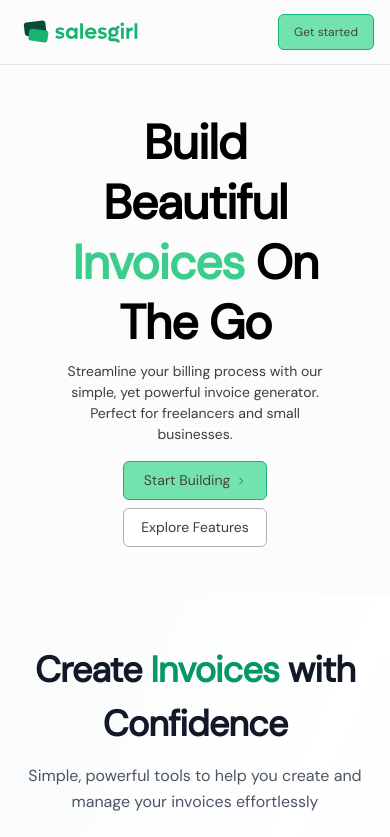
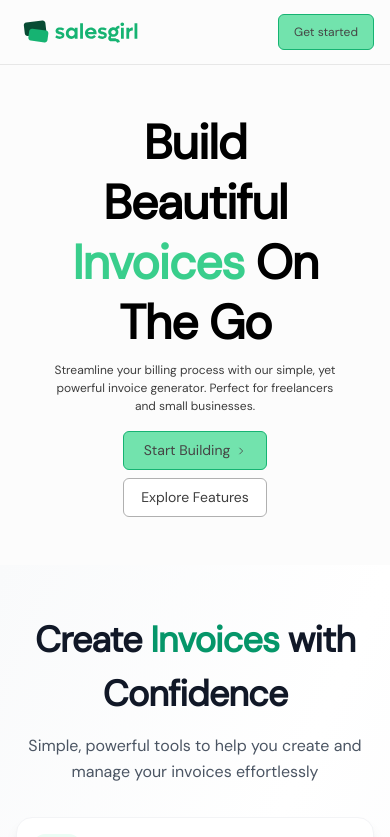
Before and after one commit to nanayawdev/salesgirl, a React (Vite) app: page / in a window 390 px wide. Shown: the top 837 px of the page. Built offline with nearby package versions, Linux system fonts and the light colour scheme.

Commit message:
Update .description-text font size for improved responsiveness on smaller devices

```diff
--- a/src/styles/globals.css
+++ b/src/styles/globals.css
@@ -53,7 +53,7 @@ html, body {
 
 .description-text {
   @apply mb-4 sm:mb-6
-  text-xl phone:text-sm tablet:text-base laptop:text-lg desktop:text-lg text-codGray-900 dark:text-codGray-50;
+  text-xl phone:text-xs tablet:text-base laptop:text-lg desktop:text-lg text-codGray-900 dark:text-codGray-50;
 }
 
 .span-text {
```
